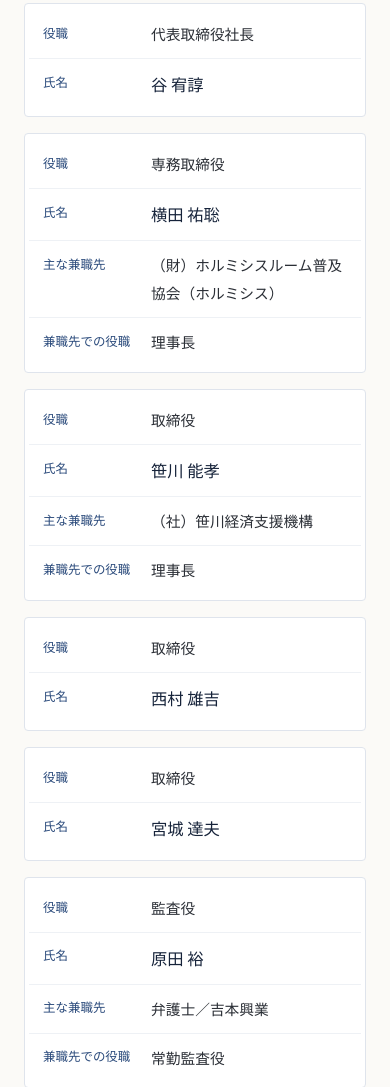
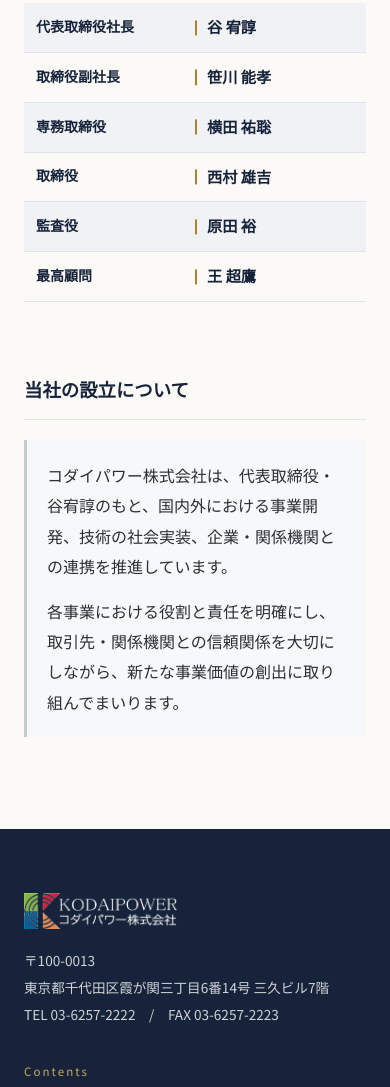
Before and after one commit to GoodCreateInc/kodaipower-preview-test, a plain HTML site: page company-profile/index.html in a window 390 px wide. Shown: the part 1793-2880 px from the top of the page. Drawn offline with Linux system fonts and the light colour scheme.

Commit message:
Update review site from latest revision

```diff
--- a/assets/css/style.css
+++ b/assets/css/style.css
@@ -166,20 +166,48 @@ p + p { margin-top: 14px; }
   color: var(--ink);
   background: var(--mist);
 }
-.table--officers th { width: auto; background: var(--ink); color: #fff; white-space: nowrap; }
-.table--officers td { font-size: .9rem; }
-@media (min-width: 821px) {
-  .table--officers { table-layout: fixed; }
-  .table-scroll .table--officers { min-width: 960px; }
-  .table--officers th:nth-child(1) { width: 23%; }
-  .table--officers th:nth-child(2) { width: 19%; }
-  .table--officers th:nth-child(3) { width: 38%; }
-  .table--officers th:nth-child(4) { width: 20%; }
-  .table--officers td { overflow-wrap: anywhere; }
-  .table--officers td:nth-child(3) { white-space: nowrap; }
+/* 役員一覧 */
+.table-scroll { overflow-x: auto; }
+.table-scroll .table--officers {
+  min-width: 0;
+  max-width: 720px;
+  table-layout: fixed;
 }
-.table-scroll { overflow-x: auto; }
-.table-scroll .table { min-width: 720px; }
+.table--officers thead {
+  position: absolute;
+  width: 1px;
+  height: 1px;
+  overflow: hidden;
+  clip-path: inset(50%);
+}
+.table--officers tbody tr:nth-child(odd) { background: #f0f2f5; }
+.table--officers td {
+  padding: 14px clamp(12px, 3vw, 38px);
+  color: var(--ink);
+  vertical-align: middle;
+  line-height: 1.5;
+  overflow-wrap: anywhere;
+}
+.table--officers td:first-child {
+  width: 44%;
+  font-size: clamp(.875rem, 2.6vw, 1.05rem);
+  font-weight: 700;
+}
+.table--officers td + td {
+  position: relative;
+  font-size: clamp(.95rem, 3vw, 1.2rem);
+  font-weight: 700;
+}
+.table--officers td + td::before {
+  content: "";
+  position: absolute;
+  left: 0;
+  top: 50%;
+  width: 2px;
+  height: 1em;
+  transform: translateY(-50%);
+  background: var(--gold);
+}
 
 /* ---------- ヘッダー ---------- */
 .header {
@@ -859,42 +887,8 @@ p + p { margin-top: 14px; }
   .table th { border-bottom: none; }
   .table td { padding-top: 12px; }
 
-  /* 役員一覧（スマホ）
-     横スクロールをやめ、1名 = 1カードとして縦に積む。
-     各項目の前に「役職／氏名／…」のラベルを表示して分かりやすくする */
-  .table-scroll { overflow-x: visible; }
-  .table-scroll .table--officers { min-width: 0; }
-  .table--officers thead { display: none; }          /* ヘッダー行は隠す */
-  .table--officers tbody { display: block; }
-  .table--officers tr {
-    display: block;
-    background: #fff;
-    border: 1px solid var(--line);
-    border-radius: 4px;
-    margin-bottom: 16px;
-    padding: 6px 4px;
-  }
-  .table--officers td {
-    display: grid;
-    grid-template-columns: 96px 1fr;   /* ラベル｜内容 の2列 */
-    gap: 12px;
-    align-items: start;
-    padding: 10px 14px;
-    border-bottom: 1px solid var(--mist);
-    font-size: .92rem;
-  }
-  .table--officers td:nth-child(n+3):empty { display: none; }
-  .table--officers tr td:last-child,
-  .table--officers tr td:nth-last-child(1 of :not(:empty)) { border-bottom: none; }
-  .table--officers td::before {
-    content: attr(data-label);          /* 「役職」「氏名」などのラベル */
-    color: var(--indigo);
-    font-size: .78rem;
-    font-weight: 500;
-    padding-top: .15em;
-  }
-  /* 氏名だけ少し大きく見せる */
-  .table--officers td[data-label="氏名"] { font-size: 1.02rem; font-weight: 500; color: var(--ink); }
+  /* 役員一覧はスマホでも役職と氏名を横に並べる */
+  .table--officers td { display: table-cell; width: auto; }
 
   .newslist a, .newslist .nolink {
     grid-template-columns: auto auto;
--- a/company-profile/index.html
+++ b/company-profile/index.html
@@ -99,52 +99,32 @@
             <tr>
               <th>役職</th>
               <th>氏名</th>
-              <th>主な兼職先</th>
-              <th>兼職先での役職</th>
             </tr>
           </thead>
           <tbody>
             <tr>
               <td data-label="役職">代表取締役社長</td>
               <td data-label="氏名">谷 宥諄</td>
-              <td data-label="主な兼職先"></td>
-              <td data-label="兼職先での役職"></td>
+            </tr>
+            <tr>
+              <td data-label="役職">取締役副社長</td>
+              <td data-label="氏名">笹川 能孝</td>
             </tr>
             <tr>
               <td data-label="役職">専務取締役</td>
               <td data-label="氏名">横田 祐聡</td>
-              <td data-label="主な兼職先">（財）ホルミシスルーム普及協会（ホルミシス）</td>
-              <td data-label="兼職先での役職">理事長</td>
-            </tr>
-            <tr>
-              <td data-label="役職">取締役</td>
-              <td data-label="氏名">笹川 能孝</td>
-              <td data-label="主な兼職先">（社）笹川経済支援機構</td>
-              <td data-label="兼職先での役職">理事長</td>
             </tr>
             <tr>
               <td data-label="役職">取締役</td>
               <td data-label="氏名">西村 雄吉</td>
-              <td data-label="主な兼職先"></td>
-              <td data-label="兼職先での役職"></td>
-            </tr>
-            <tr>
-              <td data-label="役職">取締役</td>
-              <td data-label="氏名">宮城 達夫</td>
-              <td data-label="主な兼職先"></td>
-              <td data-label="兼職先での役職"></td>
             </tr>
             <tr>
               <td data-label="役職">監査役</td>
               <td data-label="氏名">原田 裕</td>
-              <td data-label="主な兼職先">弁護士／吉本興業</td>
-              <td data-label="兼職先での役職">常勤監査役</td>
             </tr>
             <tr>
               <td data-label="役職">最高顧問</td>
               <td data-label="氏名">王 超鷹</td>
-              <td data-label="主な兼職先">はなよりい（株）</td>
-              <td data-label="兼職先での役職">代表取締役、文化研究者</td>
             </tr>
           </tbody>
         </table>
```
